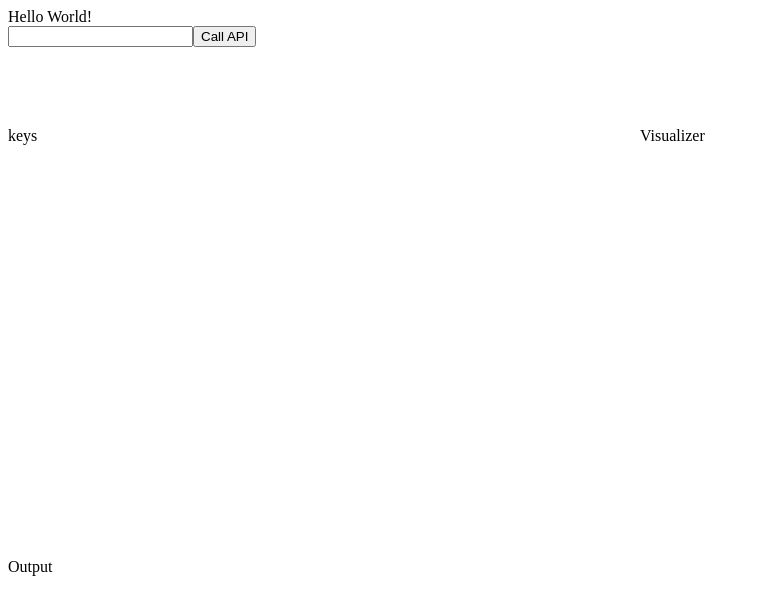
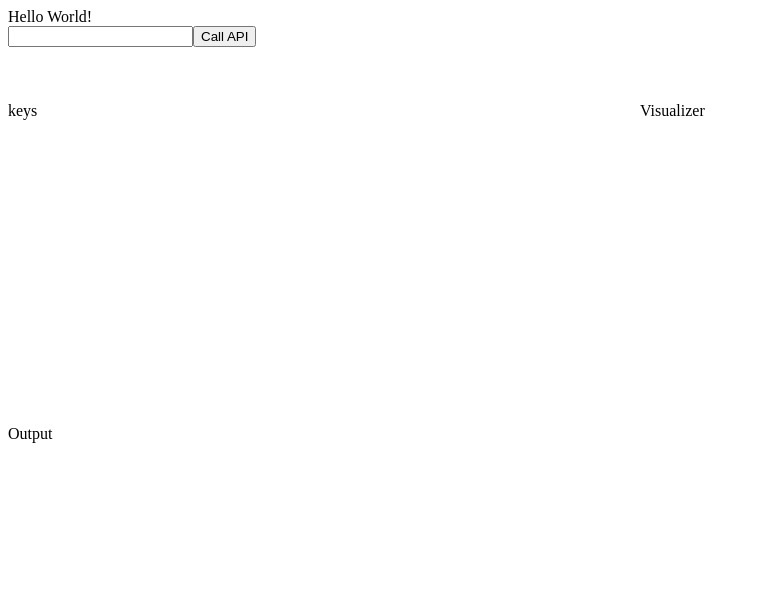
Before and after one commit to QueryFairy/QueryFairy-2.0, a React app: page / in a window 1280 px wide. Shown: the top 614 px of the page, without its empty margins (0-760 px from the left). Built offline with nearby package versions, Linux system fonts and the light colour scheme.

Commit message:
added event handling to endpoint.jsx, ready to take input from user and send to API call and update state for endpoint

```diff
--- a/client/components/Endpoint.jsx
+++ b/client/components/Endpoint.jsx
@@ -1,11 +1,23 @@
-import React from 'react';
+import React, {useState} from 'react';
 const Endpoint = (props) => {
-  const { endpoint } = props;
+  const { setEndpoint } = props;
+  const [input, setInput] = useState('');
+
+  const onChangeHandler = (e) => {
+    setInput(e.target.value);
+  }
+
+  const onClickHandler = () => {
+    console.log(input)
+    // fetch using input
+    // setEndpoint(result of API call)
+  }
+
 
   return (
     <div className='API-Call'>
-      <input type='text'></input>
-      <button type='button'>Call API</button>
+      <input type='text' onChange = {onChangeHandler} ></input>
+      <button type='button' onClick = {onClickHandler}>Call API</button>
     </div>
   );
 };
--- a/client/containers/Home.jsx
+++ b/client/containers/Home.jsx
@@ -16,10 +16,12 @@ const Home = () => {
 
   return (
     <div className='container'>
+      <div>{endpoint}</div>
       <Endpoint setEndpoint = {setEndpoint}/>
       <KeyList keyList = {keyList}/>
       <Visualizer visualizer = {visualizer}/>
       <Output output = {output}/>
+
     </div>
   );
 };
--- a/client/stylesheets/styles.scss
+++ b/client/stylesheets/styles.scss
@@ -4,22 +4,22 @@ html {
   height: 100%;
 }
 body {
-  min-height: 100%;
+  height: 100%;
 }
 
 #root {
   // min-height: 100%;
-  min-height: 874px;
+  height: 874px;
 }
 
 .app {
   // min-height: 100%;
-  min-height: 874px;
+  height: 874px;
 }
 
 .container {
   // min-height: 100%;
-  min-height: 95vh;
+  height: 95vh;
   display: grid;
   grid-template-columns: 1fr 1fr;
   grid-template-rows: 0.4fr 1.7fr 0.9fr;
```
